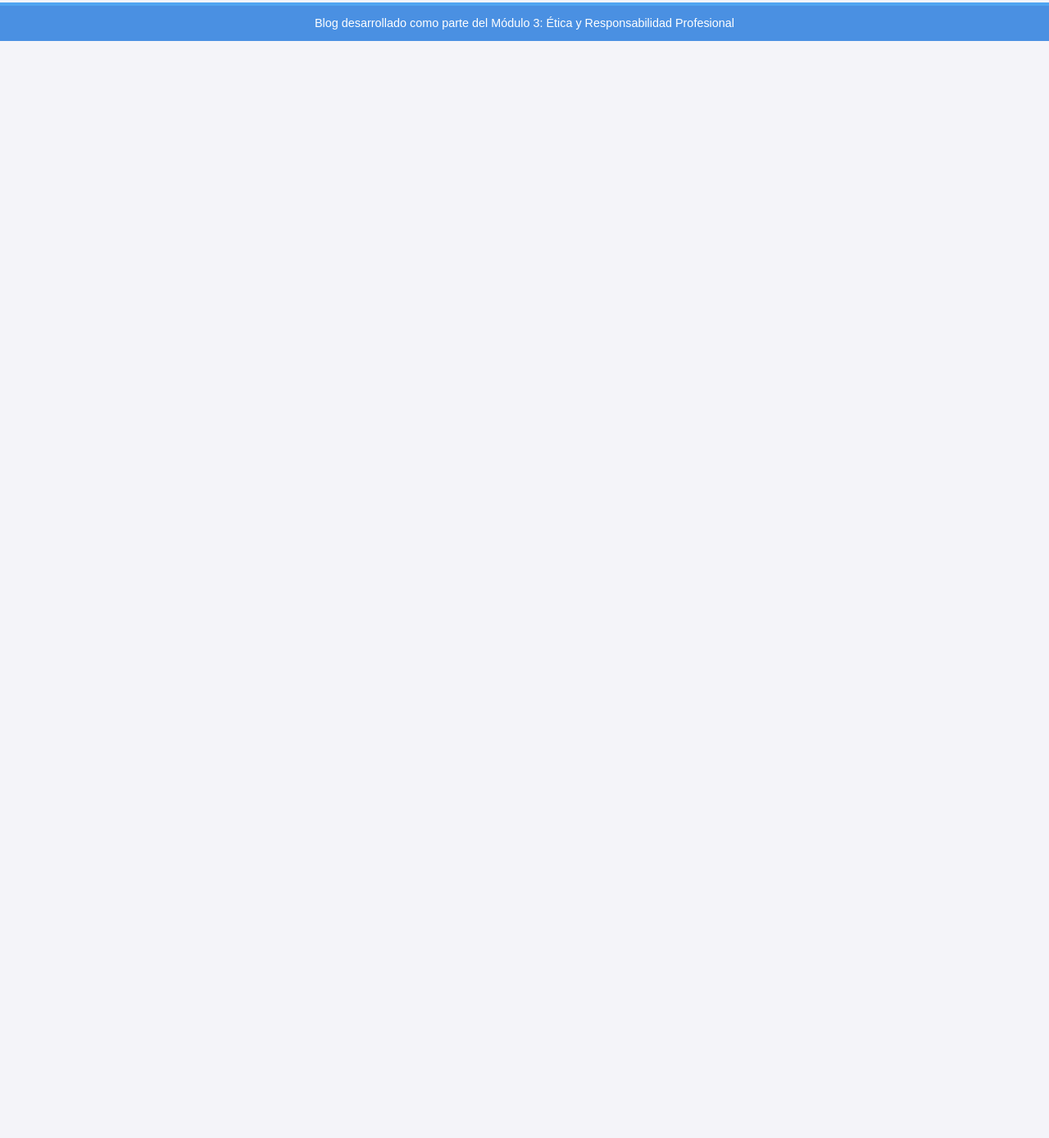
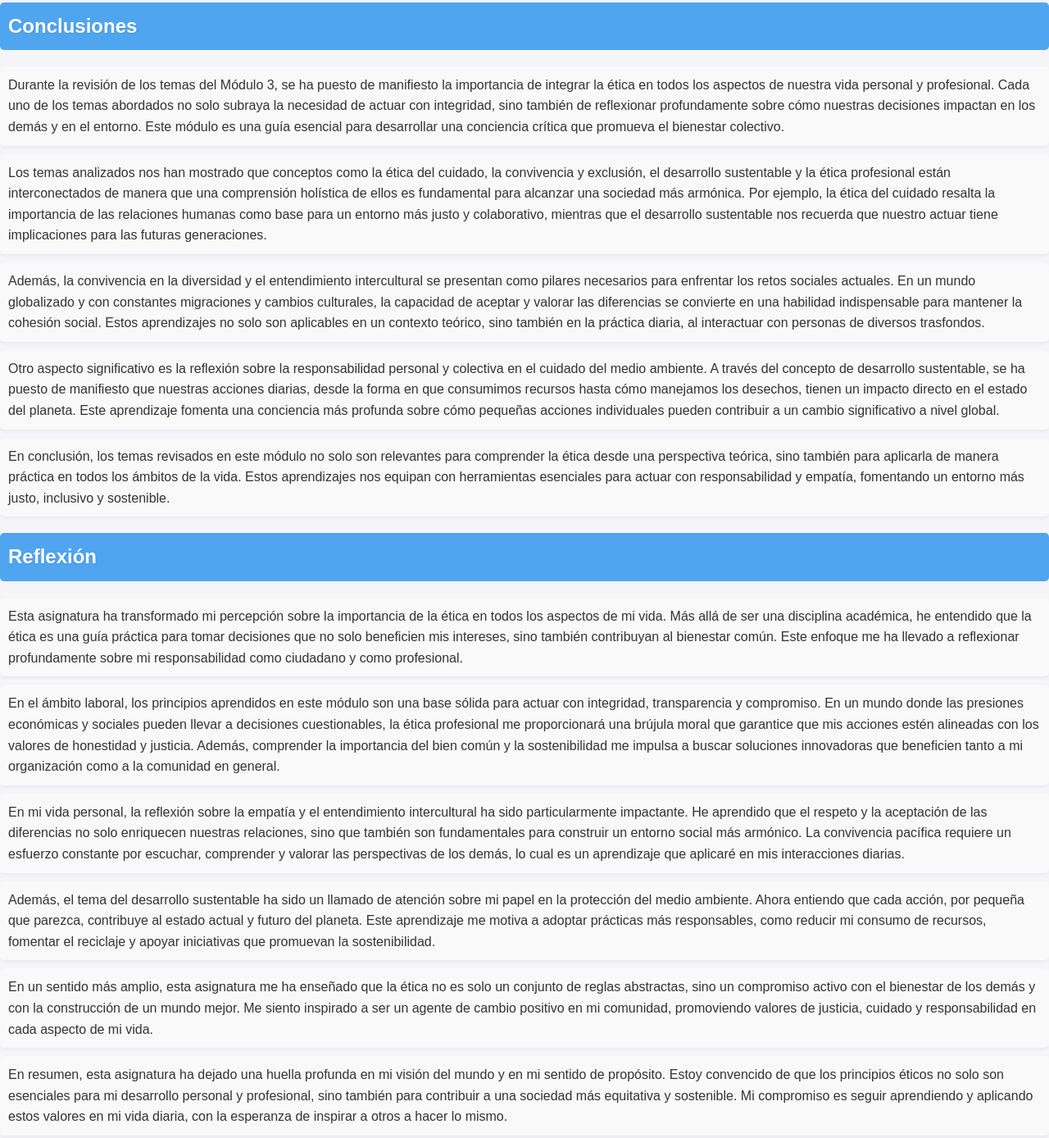
Before and after one commit to fromezdev/fromezdev.github.io, a plain HTML site: page index.html in a window 1280 px wide. Shown: the part 9078-10466 px from the top of the page at 82% size. Before the commit the page ends 9128 px from the top, so only its background shows below. Drawn offline with Linux system fonts and the light colour scheme.

Commit message:
Update index.html

```diff
--- a/index.html
+++ b/index.html
@@ -294,6 +294,48 @@
 
     </main>
 
+    <section id="conclusiones">
+        <h2>Conclusiones</h2>
+        <p>
+            Durante la revisión de los temas del Módulo 3, se ha puesto de manifiesto la importancia de integrar la ética en todos los aspectos de nuestra vida personal y profesional. Cada uno de los temas abordados no solo subraya la necesidad de actuar con integridad, sino también de reflexionar profundamente sobre cómo nuestras decisiones impactan en los demás y en el entorno. Este módulo es una guía esencial para desarrollar una conciencia crítica que promueva el bienestar colectivo.
+        </p>
+        <p>
+            Los temas analizados nos han mostrado que conceptos como la ética del cuidado, la convivencia y exclusión, el desarrollo sustentable y la ética profesional están interconectados de manera que una comprensión holística de ellos es fundamental para alcanzar una sociedad más armónica. Por ejemplo, la ética del cuidado resalta la importancia de las relaciones humanas como base para un entorno más justo y colaborativo, mientras que el desarrollo sustentable nos recuerda que nuestro actuar tiene implicaciones para las futuras generaciones.
+        </p>
+        <p>
+            Además, la convivencia en la diversidad y el entendimiento intercultural se presentan como pilares necesarios para enfrentar los retos sociales actuales. En un mundo globalizado y con constantes migraciones y cambios culturales, la capacidad de aceptar y valorar las diferencias se convierte en una habilidad indispensable para mantener la cohesión social. Estos aprendizajes no solo son aplicables en un contexto teórico, sino también en la práctica diaria, al interactuar con personas de diversos trasfondos.
+        </p>
+        <p>
+            Otro aspecto significativo es la reflexión sobre la responsabilidad personal y colectiva en el cuidado del medio ambiente. A través del concepto de desarrollo sustentable, se ha puesto de manifiesto que nuestras acciones diarias, desde la forma en que consumimos recursos hasta cómo manejamos los desechos, tienen un impacto directo en el estado del planeta. Este aprendizaje fomenta una conciencia más profunda sobre cómo pequeñas acciones individuales pueden contribuir a un cambio significativo a nivel global.
+        </p>
+        <p>
+            En conclusión, los temas revisados en este módulo no solo son relevantes para comprender la ética desde una perspectiva teórica, sino también para aplicarla de manera práctica en todos los ámbitos de la vida. Estos aprendizajes nos equipan con herramientas esenciales para actuar con responsabilidad y empatía, fomentando un entorno más justo, inclusivo y sostenible.
+        </p>
+    </section>
+
+    <section id="reflexion">
+        <h2>Reflexión</h2>
+        <p>
+            Esta asignatura ha transformado mi percepción sobre la importancia de la ética en todos los aspectos de mi vida. Más allá de ser una disciplina académica, he entendido que la ética es una guía práctica para tomar decisiones que no solo beneficien mis intereses, sino también contribuyan al bienestar común. Este enfoque me ha llevado a reflexionar profundamente sobre mi responsabilidad como ciudadano y como profesional.
+        </p>
+        <p>
+            En el ámbito laboral, los principios aprendidos en este módulo son una base sólida para actuar con integridad, transparencia y compromiso. En un mundo donde las presiones económicas y sociales pueden llevar a decisiones cuestionables, la ética profesional me proporcionará una brújula moral que garantice que mis acciones estén alineadas con los valores de honestidad y justicia. Además, comprender la importancia del bien común y la sostenibilidad me impulsa a buscar soluciones innovadoras que beneficien tanto a mi organización como a la comunidad en general.
+        </p>
+        <p>
+            En mi vida personal, la reflexión sobre la empatía y el entendimiento intercultural ha sido particularmente impactante. He aprendido que el respeto y la aceptación de las diferencias no solo enriquecen nuestras relaciones, sino que también son fundamentales para construir un entorno social más armónico. La convivencia pacífica requiere un esfuerzo constante por escuchar, comprender y valorar las perspectivas de los demás, lo cual es un aprendizaje que aplicaré en mis interacciones diarias.
+        </p>
+        <p>
+            Además, el tema del desarrollo sustentable ha sido un llamado de atención sobre mi papel en la protección del medio ambiente. Ahora entiendo que cada acción, por pequeña que parezca, contribuye al estado actual y futuro del planeta. Este aprendizaje me motiva a adoptar prácticas más responsables, como reducir mi consumo de recursos, fomentar el reciclaje y apoyar iniciativas que promuevan la sostenibilidad.
+        </p>
+        <p>
+            En un sentido más amplio, esta asignatura me ha enseñado que la ética no es solo un conjunto de reglas abstractas, sino un compromiso activo con el bienestar de los demás y con la construcción de un mundo mejor. Me siento inspirado a ser un agente de cambio positivo en mi comunidad, promoviendo valores de justicia, cuidado y responsabilidad en cada aspecto de mi vida.
+        </p>
+        <p>
+            En resumen, esta asignatura ha dejado una huella profunda en mi visión del mundo y en mi sentido de propósito. Estoy convencido de que los principios éticos no solo son esenciales para mi desarrollo personal y profesional, sino también para contribuir a una sociedad más equitativa y sostenible. Mi compromiso es seguir aprendiendo y aplicando estos valores en mi vida diaria, con la esperanza de inspirar a otros a hacer lo mismo.
+        </p>
+    </section>
+
+
     <footer>
         <p>Blog desarrollado como parte del Módulo 3: Ética y Responsabilidad Profesional</p>
     </footer>
```
